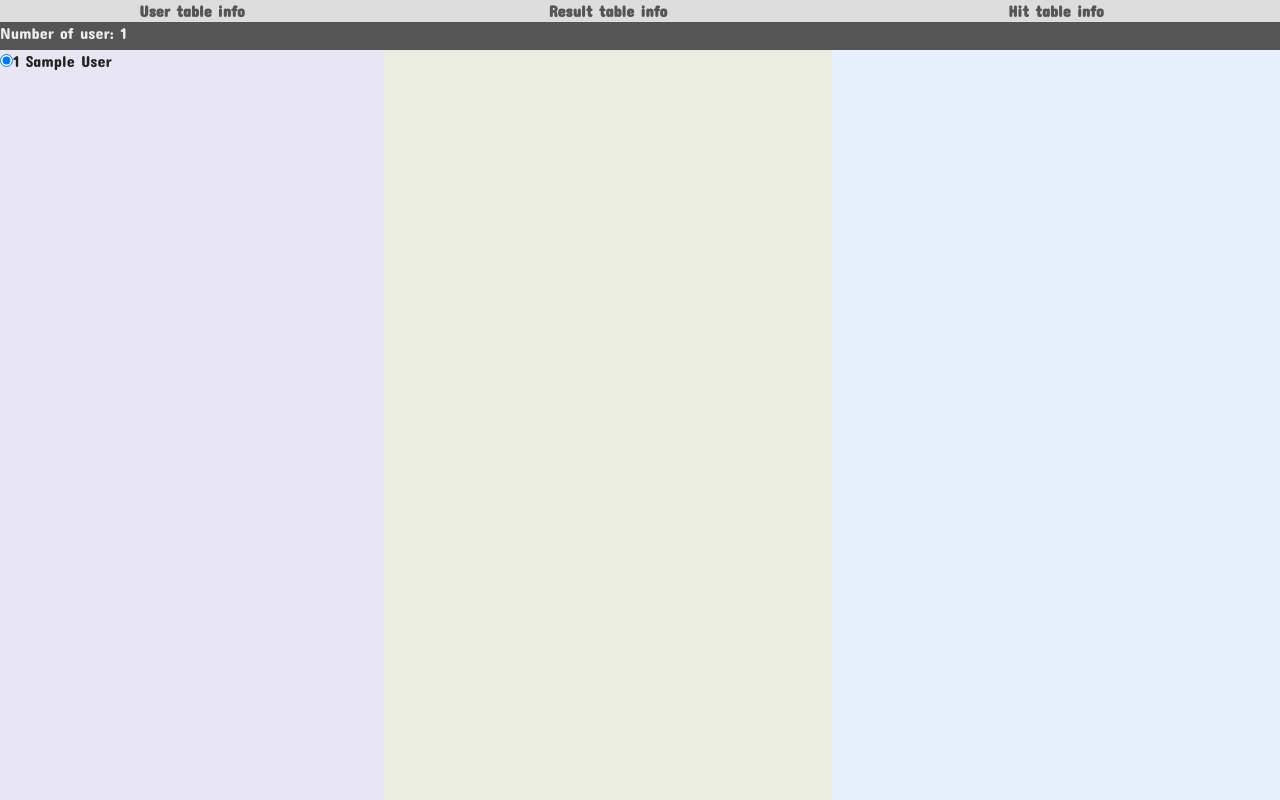
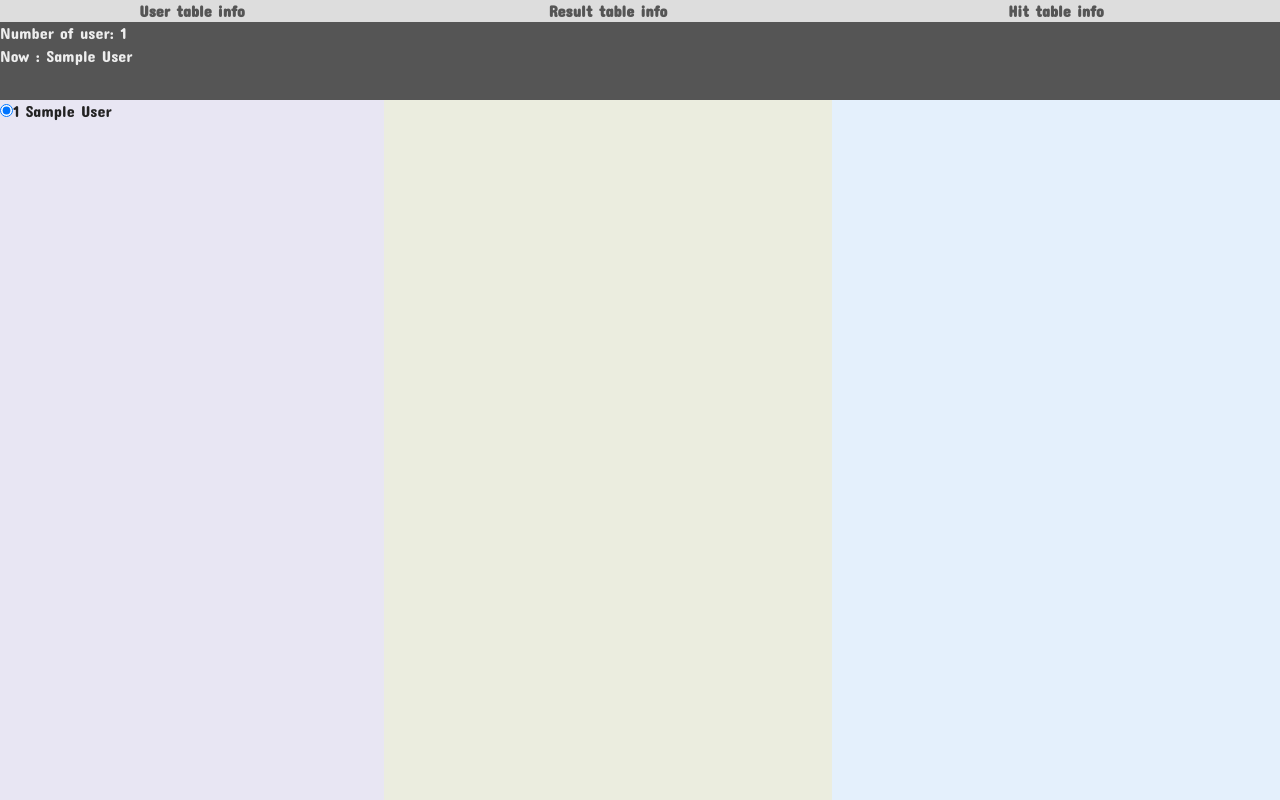
Before and after one commit to yymm/Yoichi-Old, a Flask app: page /admin in a window 1280 px wide. Run offline with Flask 2, Linux system fonts and the light colour scheme; the visitor is signed in with stand-in values (Sample User, id 1); data comes from the database, SQL or seed files in the repository; data that the repository does not hold is empty; parts of the project's set-up code (start-up, migrations or seed data) failed here and were passed over; some web fonts are replaced.

Commit message:
Checked admin.

```diff
--- a/yoichi/templates/admin.html
+++ b/yoichi/templates/admin.html
@@ -24,7 +24,7 @@
 }
 .info {
 	width: 100%;
-	height: 50px;
+	height: 100px;
 	background-color: #555;
 	color: #eee;
 }
@@ -40,7 +40,8 @@
 <div class='container' id='user'>
 	<div class='info'>
 		<h4>User table info</h4>
-		<p>Number of user: {{ number_of_user }}
+		<p>Number of user: {{ number_of_user }}</p>
+		<p>Now : {{ user }}</p>
 	</div>
 	<ul>
 		{% for user in users %}
--- a/yoichi/view.py
+++ b/yoichi/view.py
@@ -126,25 +126,7 @@ from yoichi.database import User
 @mod.route("/admin")
 @requires_admin
 def admin():
-    if request.method == 'POST':
-        ret = {}
-        json_data = request.json
-        if 'id' in json_data:
-            user = User.query.get(int(json_data['id']))
-            user_number = user.id
-            ret['results'] = user.fetch_results_list()
-            if len(ret['results']) == 0:
-                return json.dumps(ret)
-            if 'date' in json_data:
-                result = user.fetch_result_by_date(json_data['date'])
-                ret['date'] = result.date.strftime('%Y-%m-%d')
-                ret['hits'] = result.fetch_hits_list()
-            else:
-                result = user.results[0]
-                ret['date'] = result.date.strftime('%Y-%m-%d')
-                ret['hits'] = result.fetch_hits_list()
-        return json.dumps(ret)
-
+    user = g.user.name
     users = User.query.all()
     number_of_user = len(users)
     user_number = 1
```
